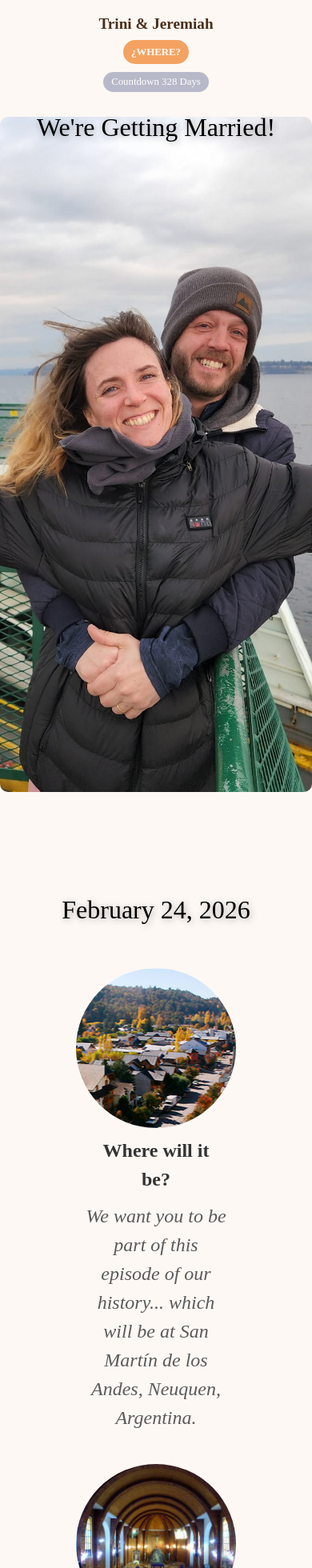
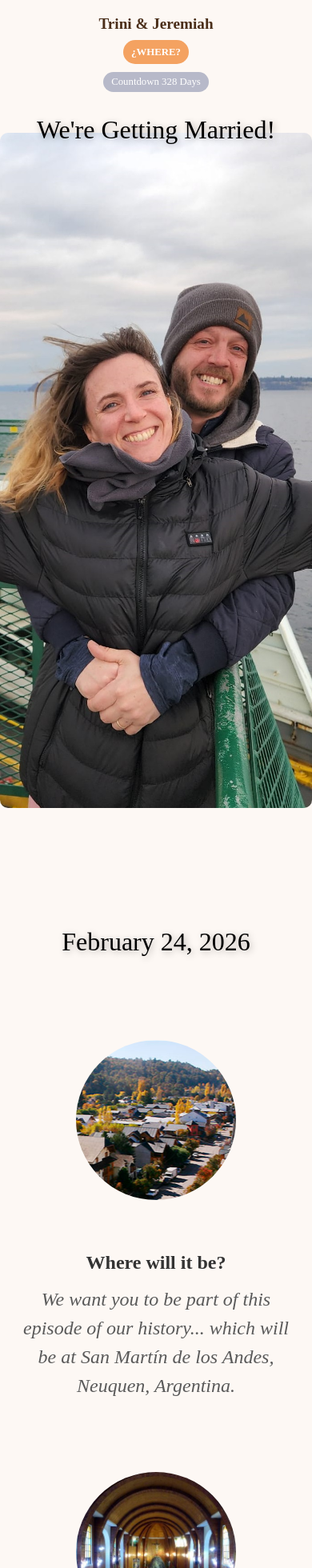
Before and after one commit to Trinigch/WeddingPage, a React (Vite) app: page / in a window 390 px wide. Shown: the top 1960 px of the page at 80% size. Built offline with nearby package versions, Linux system fonts and the light colour scheme.

Commit message:
polsh responsive

```diff
--- a/src/pages/Aboutwedding.tsx
+++ b/src/pages/Aboutwedding.tsx
@@ -28,6 +28,7 @@ const Container = styled.div`
   text-align: center;
   background-color: #fdf8f4;
   padding: 10px 0px;
+
   @media (max-width: 768px) {
     flex-direction: column;
     text-align: center;
@@ -42,7 +43,7 @@ const Title = styled.h1`
   color: #000;
   position: absolute;
   margin-top:30px;
-  top: -10%;
+  top: -12%;
   left: 50%;
   transform: translate(-50%);
   text-shadow: 2px 2px 8px rgba(0, 0, 0, 0.3);
@@ -54,11 +55,11 @@ const Title = styled.h1`
   }
     @media (max-width: 650px) {
       margin-top:80px;
-    font-size: 3rem;
+      font-size: 3rem;
   }
      @media (max-width: 450px) {
         margin-top:80px;
-    font-size: 2rem;
+        font-size: 2rem;
   }
 
 `;
@@ -67,15 +68,18 @@ const ImageContainer = styled.div`
   position: relative;
   width: 100%;
   height: 100vh;
+
+  max-width: 1200px;
+
   background-image: url(${backgroundImage});
   background-position: center;
   background-size: cover;
   border-radius: 10px;
-  margin: 50px 0px;
+  margin: 50px 50px;
   @media (max-width: 800px) {
       width: 100%;
       height: 100vh;
-      margin: 0px;
+      margin: 20px;
   }
 
 `;
@@ -111,18 +115,21 @@ const Section: React.FC<SectionProps>= ({id, image, title, text, reverse = false
 
 const StyledImage = styled.div<{ image: string }>`
   width: 50%;
+  max-width: 600px;
   height: 450px;
   background-image: url(${(props) => props.image});
   background-size: cover;
   background-position: center;
   border-radius: 10px;
+  margin: 50px auto; /* Centra y añade margen lateral */
+  margin-bottom: 20px 0; /* Espaciado con el texto */
   @media (max-width: 768px) {
     width: 200px; /* Ajusta el tamaño de la imagen */
     height: 200px;
     border-radius: 50%; /* Hace la imagen circular */
     margin-bottom: 20px 0; /* Espaciado con el texto */
   }
-  @media (max-width: 350px) {
+  @media (max-width: 280px) {
   display: none
   }
 `;
@@ -132,6 +139,11 @@ const TextContainer = styled.div`
   text-align: center;
    @media (max-width: 768px) {
    font-size: 1rem;
+  };
+    @media (max-width: 600px) {
+    width: 100%;  /* Hace que el texto ocupe todo el ancho */
+    font-size: 1rem;
+    padding: 0 20px; /* Agrega algo de padding para evitar que el texto toque los bordes */
   }
 `;
 
```
